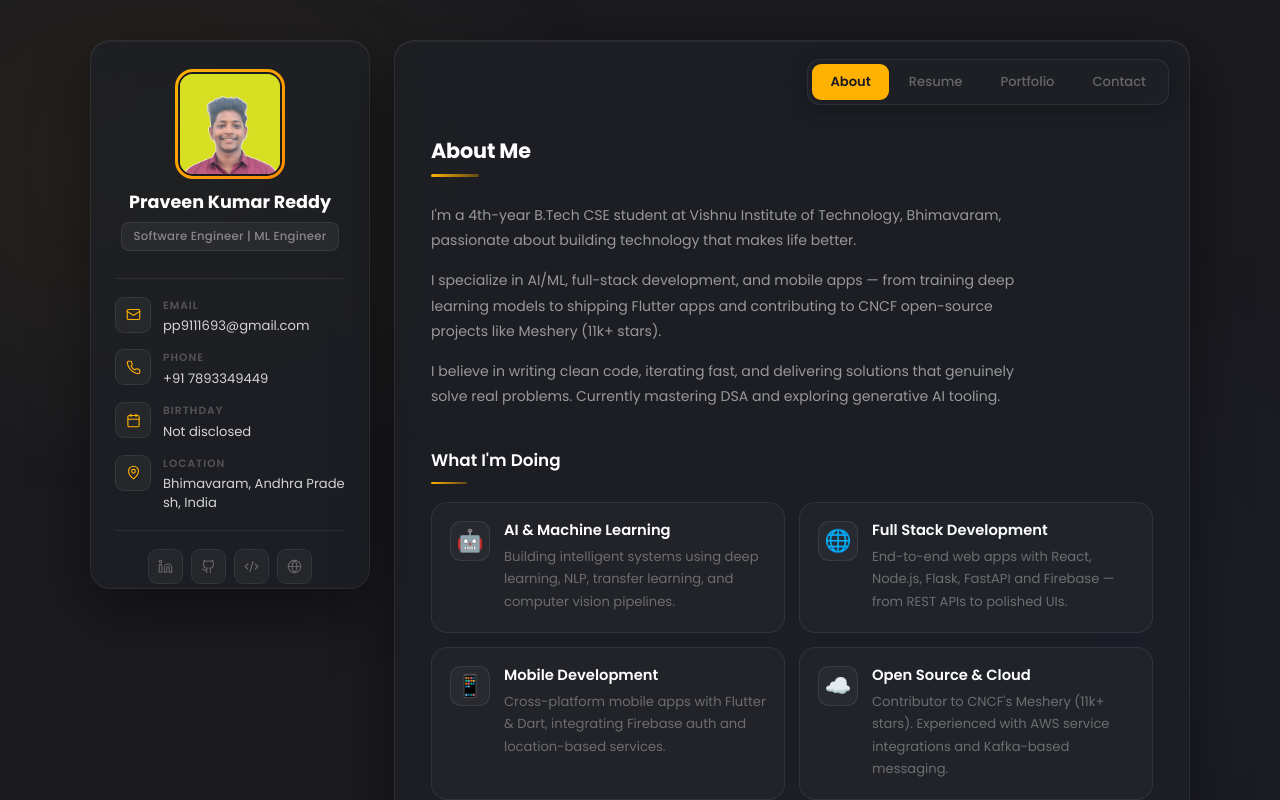
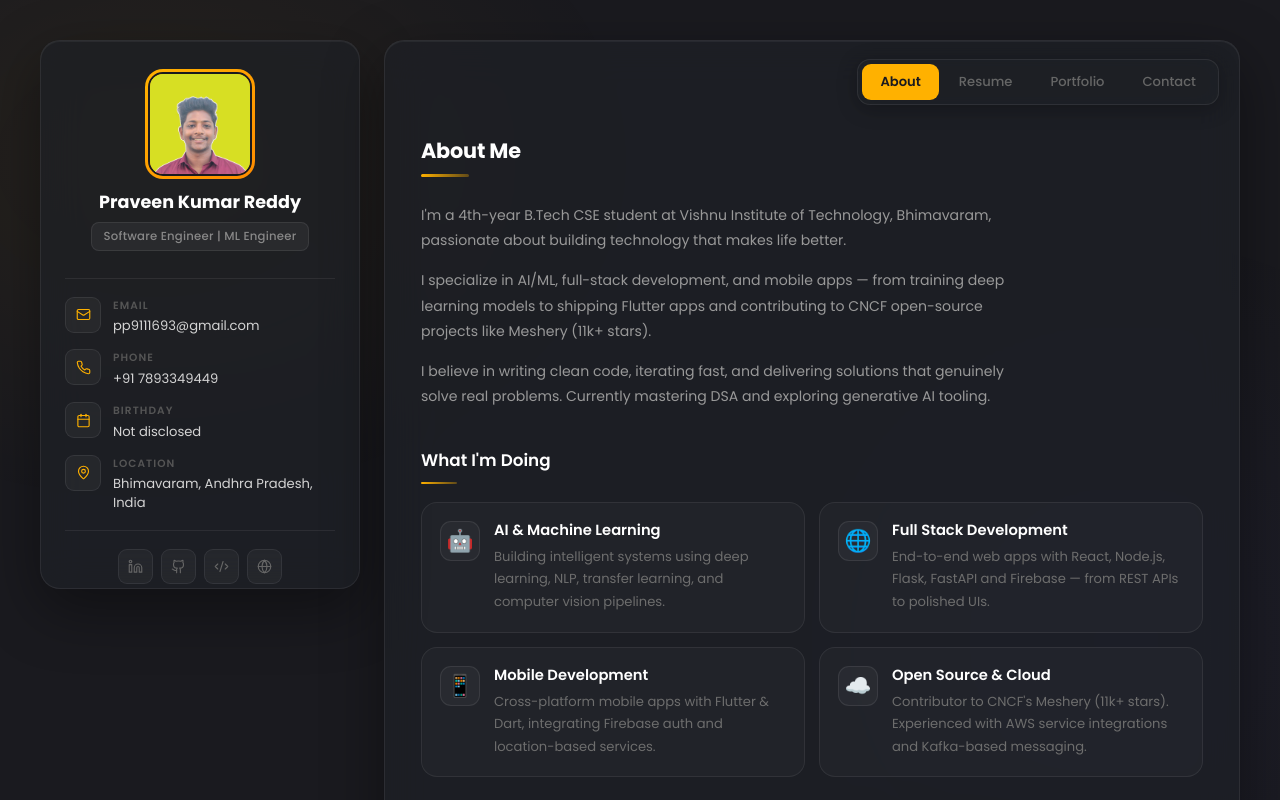
Before and after one commit to Silapareddy-Praveen-Kumar-Reddy/My_Portfolio, a React (Vite) app: page / in a window 1280 px wide. Shown: the top 800 px of the page. Built offline with nearby package versions, Linux system fonts and the light colour scheme; the HTML template or start-up script is replaced by a standard one.

Commit message:
Fix sidebar layout: increased width and prevented awkward text wrapping

```diff
--- a/src/index.css
+++ b/src/index.css
@@ -137,9 +137,9 @@ button { font-family: 'Poppins', sans-serif; }
 ══════════════════════════════════════════════════════════════ */
 .portfolio-layout {
   width: 100%;
-  max-width: 1100px;
+  max-width: 1200px;
   display: grid;
-  grid-template-columns: 280px 1fr;
+  grid-template-columns: 320px 1fr;
   grid-template-areas: "sidebar right-col";
   gap: 24px;
   align-items: start;
@@ -426,7 +426,7 @@ button { font-family: 'Poppins', sans-serif; }
   display: block;
   font-size: 0.82rem;
   color: #d4d4d4;
-  word-break: break-all;
+  word-break: break-word;
   line-height: 1.4;
 }
 
```
